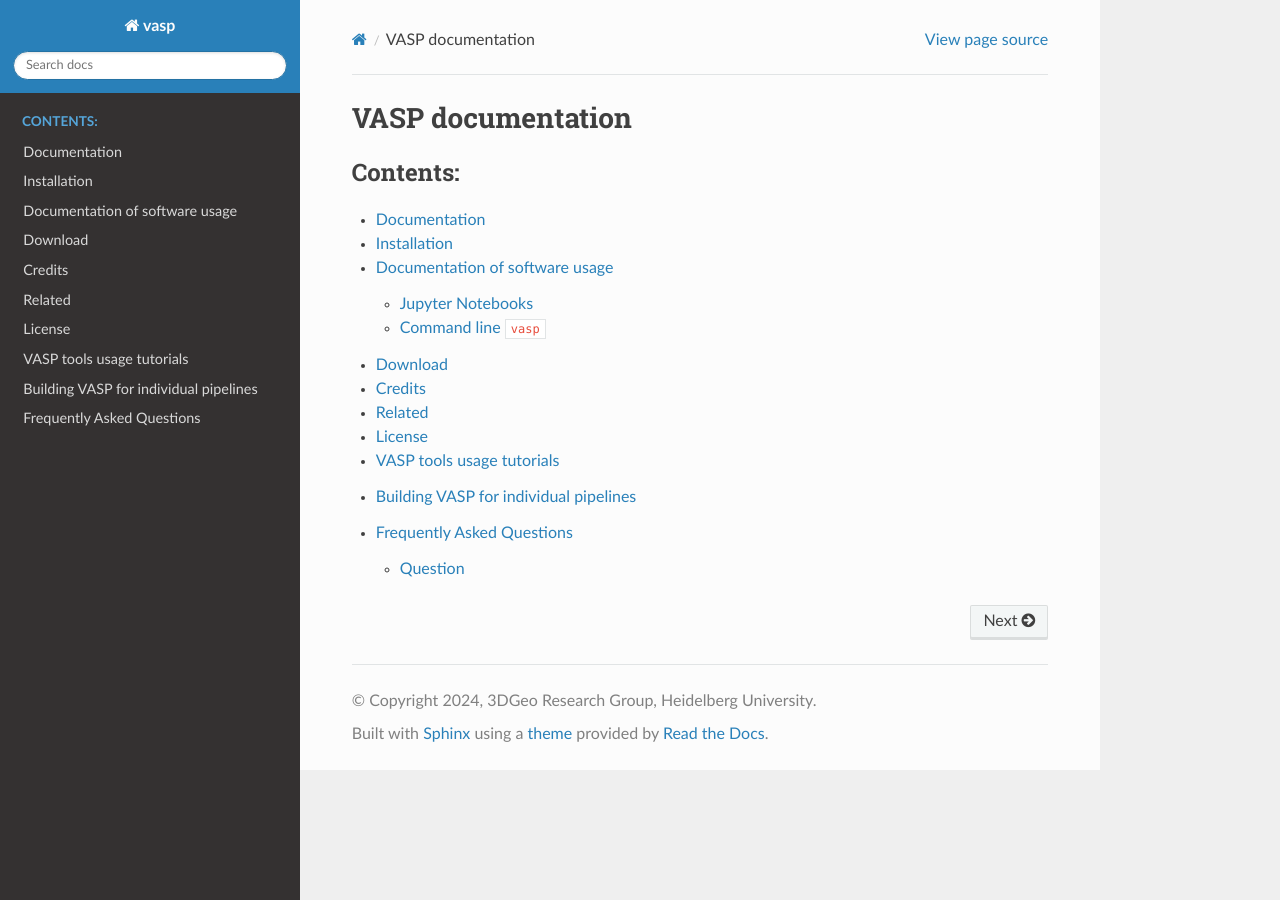
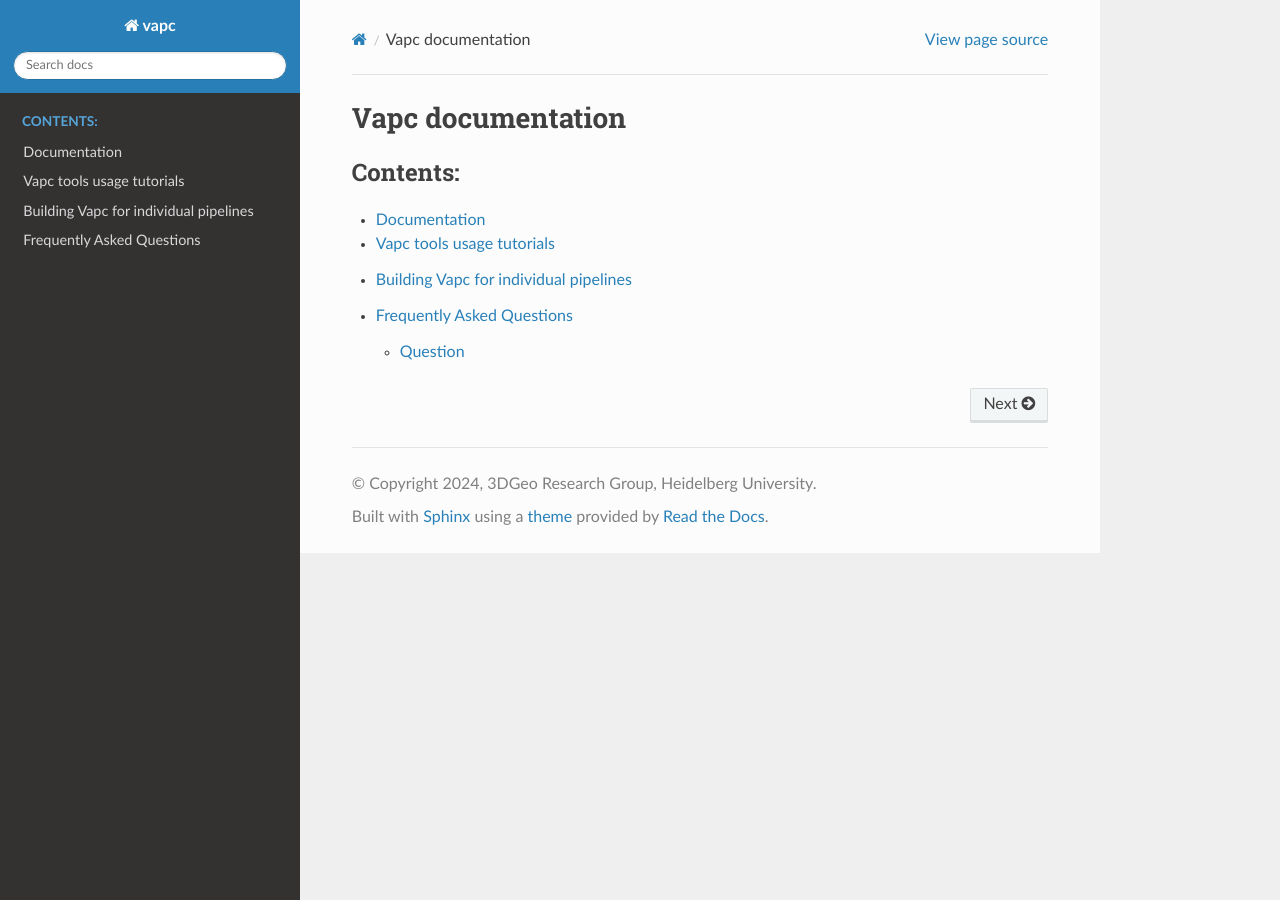
Before and after one commit to 3dgeo-heidelberg/vapc, a Sphinx documentation site: the page built from docs/source/index.rst, in a window 1280 px wide. Built offline with Sphinx 7.4.7 and the Read the Docs theme 3.1.0, drawn with Linux system fonts in a browser that asks for light colours; pages that are not in the unit, such as notebooks, are missing from menus; the version number is read from the project's files by our own code.

Commit message:
Rename documentation references from VASP to Vapc and update import statements accordingly; remove obsolete readme_rtd.md file.

```diff
--- a/docs/source/basic_tools.rst
+++ b/docs/source/basic_tools.rst
@@ -1,7 +1,7 @@
-VASP tools usage tutorials
+Vapc tools usage tutorials
 ==========================================
 
-In the following, you find a number of tutorials that demonstrate the basic capabilities of :code:`vasp`
+In the following, you find a number of tutorials that demonstrate the basic capabilities of :code:`vapc`
 including an example to use each tool from a notebook or the command line.
 
 .. toctree::
--- a/docs/source/build_pipelines.rst
+++ b/docs/source/build_pipelines.rst
@@ -1,8 +1,8 @@
-Building VASP for individual pipelines
+Building Vapc for individual pipelines
 ==========================================
 
 
-In the following, you find a number of tutorials that demonstrate how pipelines for point cloud processing can be build using :code:`vasp`.
+In the following, you find a number of tutorials that demonstrate how pipelines for point cloud processing can be build using :code:`vapc`.
 
 .. toctree::
 
--- a/docs/source/conf.py
+++ b/docs/source/conf.py
@@ -1,12 +1,12 @@
 """
-cd vasp/docs
+cd vapc/docs
 make.bat html
 start build/html/index.html
 """
 
 
 import os
-import vasp
+import vapc
 import subprocess
 import sys
 
@@ -23,10 +23,10 @@ os.environ["XDG_DATA_DIRS"] = os.path.abspath("../tests/data")
 # -- Project information -----------------------------------------------------
 # https://www.sphinx-doc.org/en/master/usage/configuration.html#project-information
 
-project = "vasp"
+project = "vapc"
 copyright = "2024, 3DGeo Research Group, Heidelberg University"
 author = "Ronald Tabernig"
-release = vasp.get_version()
+release = vapc.get_version()
 
 # -- General configuration ---------------------------------------------------
 # https://www.sphinx-doc.org/en/master/usage/configuration.html#general-configuration
--- a/docs/source/index.rst
+++ b/docs/source/index.rst
@@ -1,9 +1,9 @@
-.. VASP documentation master file, created by
+.. Vapc documentation master file, created by
    sphinx-quickstart on Thu Nov  7 23:17:56 2024.
    You can adapt this file completely to your liking, but it should at least
    contain the root `toctree` directive.
 
-VASP documentation
+Vapc documentation
 ==================
 .. toctree::
    :maxdepth: 2
```
Also changed, not shown: docs/source/readme_rtd.md (deleted, +0 -79 lines).
